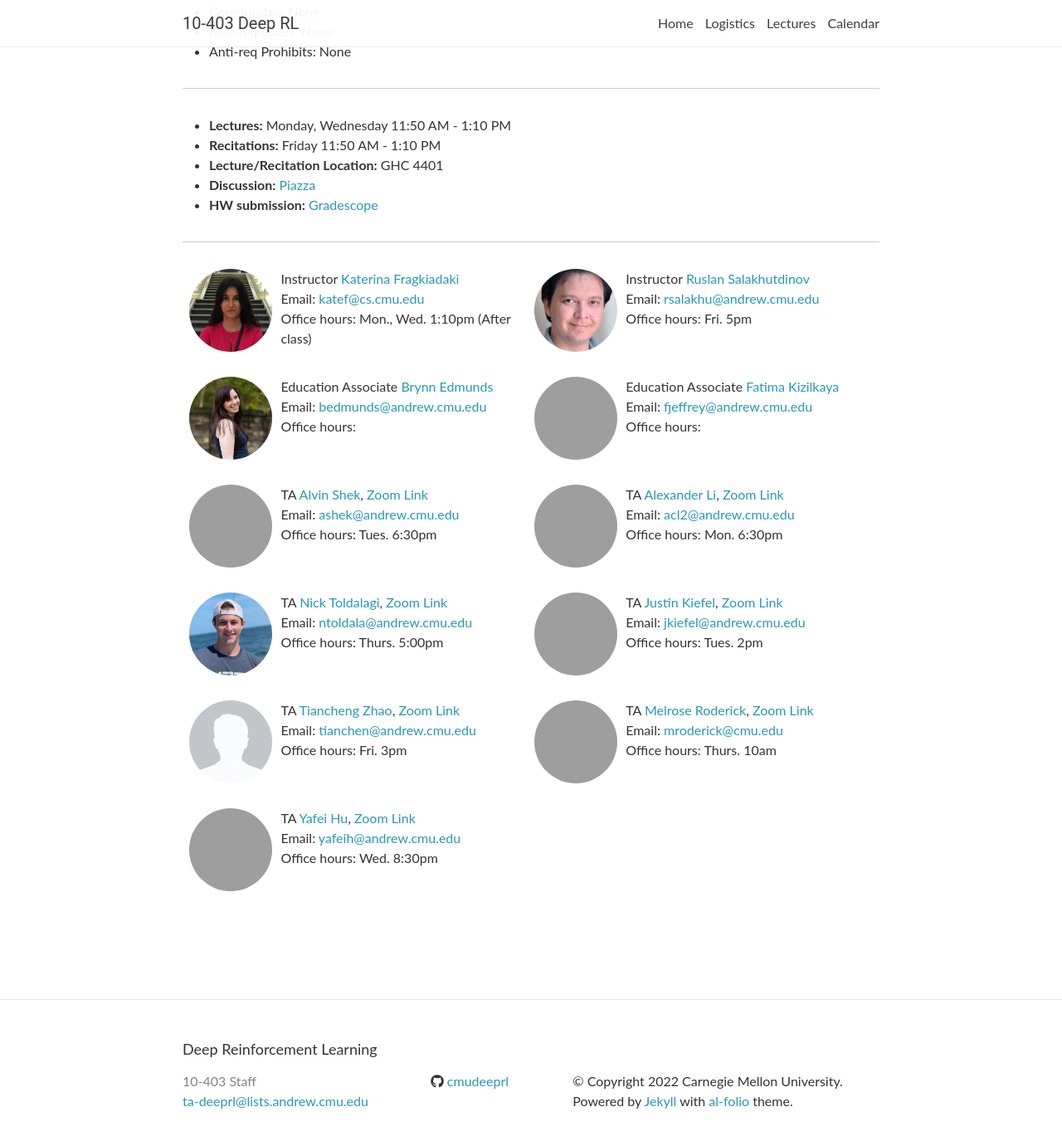
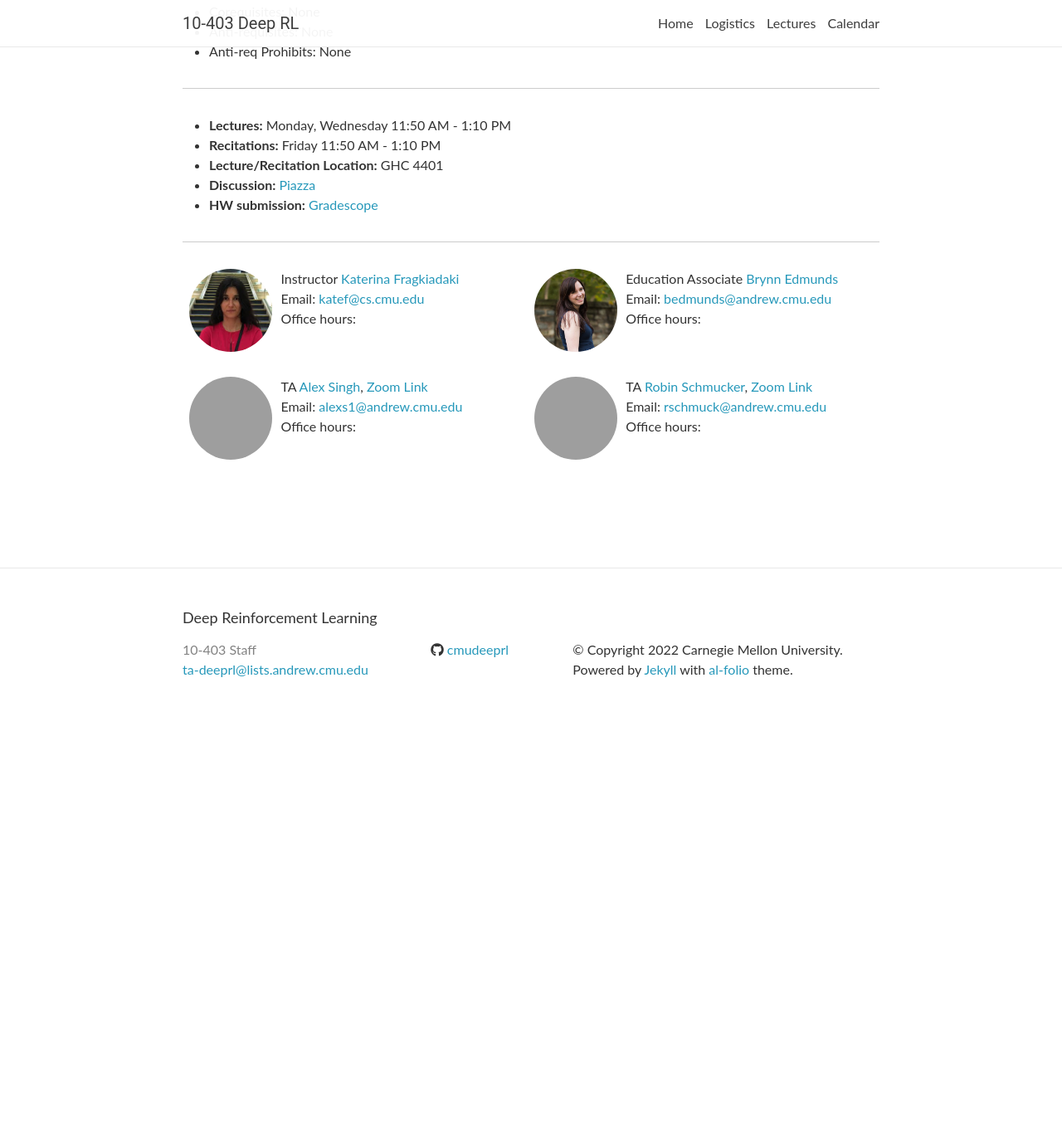
Before and after one commit to cmudeeprl/403website_s22, a Jekyll site: the page built from _pages/about.md, in a window 1280 px wide and 1400 px high, scrolled down 991 px. Shown: the top 1375 px of the window at 83% size. Built offline with Jekyll 4.4.1, drawn with Linux system fonts in a browser that asks for light colours; nearby versions of some CDN libraries; comment, search, counter and statistics services are not loaded; after the commit the page ends 1871 px from its top, so only the background shows below that; grey boxes are pictures that could not be loaded.

Commit message:
Update staff.yml for S22

```diff
--- a/_data/staff.yml
+++ b/_data/staff.yml
@@ -2,14 +2,8 @@ Instructors:
     - name: Katerina Fragkiadaki
       email: katef@cs.cmu.edu
       url: https://www.cs.cmu.edu/~katef/
-      office-hours: Mon., Wed. 1:10pm (After class)
+      office-hours:
       image: staff/katef.jpeg
-
-    - name: Ruslan Salakhutdinov
-      email: rsalakhu@andrew.cmu.edu
-      url: https://www.cs.cmu.edu/~rsalakhu/
-      office-hours: Fri. 5pm
-      image: staff/ruslan.jpg
 
 EducationAssociates:
     - name: Brynn Edmunds
@@ -18,58 +12,17 @@ EducationAssociates:
       office-hours:
       image: staff/bedmunds.jpg
 
-    - name: Fatima Kizilkaya
-      email: fjeffrey@andrew.cmu.edu
+TAs:
+    - name: Alex Singh
+      email: alexs1@andrew.cmu.edu
       url:
       office-hours:
-      image: staff/Fatima.jpg
-
-TAs:
-    - name: Alvin Shek
-      email: ashek@andrew.cmu.edu
-      url:
-      office-hours: Tues. 6:30pm
-      image: staff/Alvin.jpg
+      image: staff/generic.jpg
       zoom:
 
-    - name: Alexander Li
-      email: acl2@andrew.cmu.edu
-      url: http://alexanderli.com/
-      office-hours: Mon. 6:30pm
-      image: staff/alex.jpg
+    - name: Robin Schmucker
+      email: rschmuck@andrew.cmu.edu
+      url:
+      office-hours:
+      image: staff/generic.jpg
       zoom:
-
-    - name: Nick Toldalagi
-      email: ntoldala@andrew.cmu.edu
-      url:
-      office-hours: Thurs. 5:00pm
-      image: staff/ntoldala.jpg
-      zoom:
-
-    - name: Justin Kiefel
-      email: jkiefel@andrew.cmu.edu
-      url:
-      office-hours: Tues. 2pm
-      image: staff/Justin.jpg
-      zoom:
-
-    - name: Tiancheng Zhao
-      email: tianchen@andrew.cmu.edu
-      url:
-      office-hours: Fri. 3pm
-      image: staff/generic.jpeg
-      zoom:
-
-    - name: Melrose Roderick
-      email: mroderick@cmu.edu
-      url:
-      office-hours: Thurs. 10am
-      image: staff/Melrose.JPG
-      zoom:
-
-    - name: Yafei Hu
-      email: yafeih@andrew.cmu.edu
-      url: https://www.linkedin.com/in/jeffrey-h-56398989
-      office-hours: Wed. 8:30pm
-      image: staff/Yafei.png
-      zoom:
```
